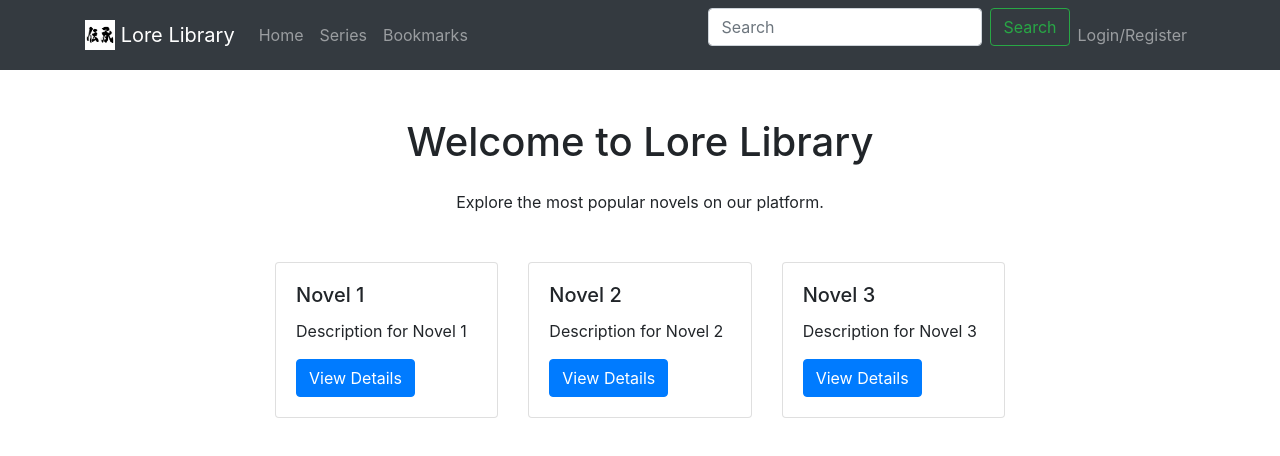
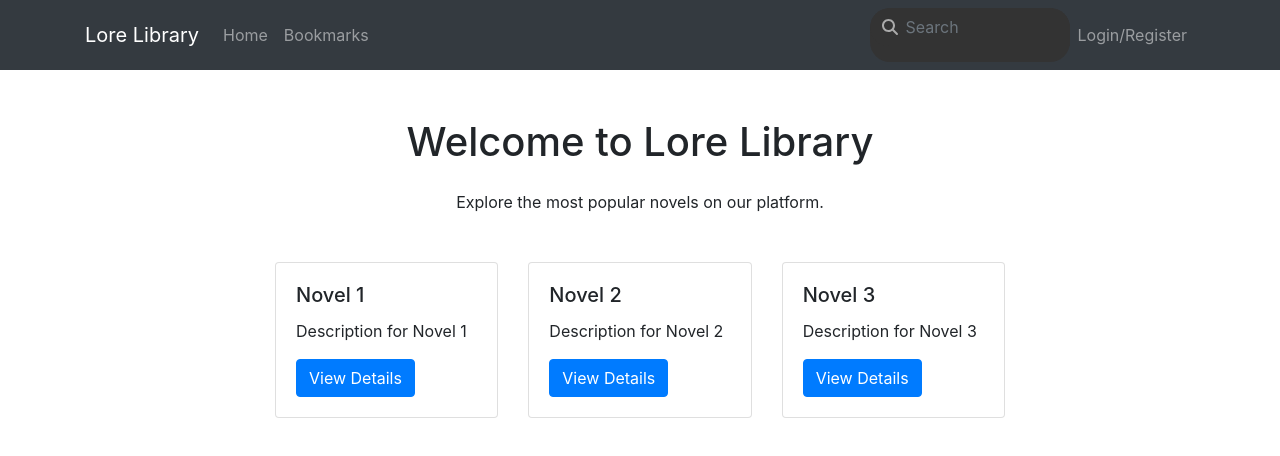
Before and after one commit to 20bhayward/NovelNet, a React app: page / in a window 1280 px wide. Shown: the top 456 px of the page. Built offline with nearby package versions, Linux system fonts and the light colour scheme.

Commit message:
Laptop work

```diff
--- a/package.json
+++ b/package.json
@@ -8,6 +8,9 @@
     "build": "webpack --mode production"
   },
   "dependencies": {
+    "@fortawesome/fontawesome-svg-core": "^6.5.2",
+    "@fortawesome/free-solid-svg-icons": "^6.5.2",
+    "@fortawesome/react-fontawesome": "^0.2.0",
     "bootstrap": "^4.6.2",
     "react": "^17.0.2",
     "react-bootstrap": "^1.6.6",
--- /dev/null
+++ b/src/components/Header/Header.css
@@ -0,0 +1,65 @@
+.search-form {
+    transition: width 0.3s ease-in-out;
+    overflow: hidden;
+    width: 200px;
+    background-color: #333;
+    border-radius: 20px;
+    display: flex;
+    align-items: center;
+  }
+
+  .search-form.expanded {
+    width: 400px;
+  }
+
+  .search-input-container {
+    display: flex;
+    align-items: center;
+    flex: 1;
+    background-color: #333;
+    border-radius: 20px;
+    transition: width 0.3s ease-in-out;
+    width: 100%;
+  }
+
+  .search-input-container.expanded {
+    width: 400px;
+  }
+
+  .search-input {
+    background-color: transparent;
+    border: none;
+    color: #fff;
+    padding: 0.25rem 0.25rem;
+    flex: 1;
+    transition: width 0.3s ease-in-out, padding-left 0.3s ease-in-out;
+    width: 100%;
+  }
+
+  .search-input:focus {
+    outline: none;
+  }
+
+  .search-input.expanded {
+    padding-left: 2rem;
+    width: 400px;
+  }
+
+  .search-icon {
+    color: #aaa;
+    padding: 0.25rem 0.25rem;
+    cursor: pointer;
+    display: flex;
+    align-items: center;
+    margin-left: 0.5rem;
+    transition: color 0.3s ease-in-out;
+  }
+
+  .search-icon.expanded {
+    color: #fff;
+  }
+
+  .profile-icon {
+    font-size: 1.2rem;
+    margin-right: 0.5rem;
+  }
--- a/src/components/Header/Header.tsx
+++ b/src/components/Header/Header.tsx
@@ -1,51 +1,96 @@
-import React from 'react';
-import { Navbar, Nav, Form, FormControl, Button, Container } from 'react-bootstrap';
-import { Link } from 'react-router-dom';
+import React, { useState, useRef, useEffect } from 'react';
+import { Navbar, Nav, Form, FormControl, Container } from 'react-bootstrap';
+import { Link, useNavigate } from 'react-router-dom';
+import { FontAwesomeIcon } from '@fortawesome/react-fontawesome';
+import { faSearch, faUserCircle } from '@fortawesome/free-solid-svg-icons';
+import './Header.css';
 
 const Header: React.FC = () => {
   const isLoggedIn = false; // Replace with your actual authentication logic
+  const [searchExpanded, setSearchExpanded] = useState(false);
+  const [searchTerm, setSearchTerm] = useState('');
+  const navigate = useNavigate();
+  const searchFormRef = useRef<HTMLDivElement>(null);
+
+  const handleSearch = (e: React.FormEvent<HTMLFormElement>) => {
+    e.preventDefault();
+    if (searchTerm.trim()) {
+      navigate(`/search?q=${encodeURIComponent(searchTerm.trim())}`);
+    }
+  };
+
+  const handleSearchIconClick = () => {
+    if (searchTerm.trim()) {
+      navigate(`/search?q=${encodeURIComponent(searchTerm.trim())}`);
+    } else {
+      toggleSearchExpanded();
+    }
+  };
+
+  const toggleSearchExpanded = () => {
+    setSearchExpanded(!searchExpanded);
+  };
+
+  const handleClickOutside = (event: MouseEvent) => {
+    if (searchFormRef.current && !searchFormRef.current.contains(event.target as Node)) {
+      setSearchExpanded(false);
+    }
+  };
+
+  useEffect(() => {
+    document.addEventListener('mousedown', handleClickOutside);
+    return () => {
+      document.removeEventListener('mousedown', handleClickOutside);
+    };
+  }, []);
 
   return (
     <Navbar bg="dark" variant="dark" expand="lg" className="mb-4">
-      <Container>
-        <Navbar.Brand as={Link} to="/">
-          <img
-            src="src/components/Header/Logo.png"
-            width="30"
-            height="30"
-            className="d-inline-block align-top"
-          />{' '}
+      <Container className="d-flex align-items-center">
+        <Navbar.Brand as={Link} to="/" onClick={toggleSearchExpanded} className="d-flex align-items-center">
           Lore Library
         </Navbar.Brand>
         <Navbar.Toggle aria-controls="basic-navbar-nav" />
-        <Navbar.Collapse id="basic-navbar-nav">
+        <Navbar.Collapse id="basic-navbar-nav" className="d-flex align-items-center">
           <Nav className="mr-auto">
             <Nav.Link as={Link} to="/">
               Home
-            </Nav.Link>
-            <Nav.Link as={Link} to="/series">
-              Series
             </Nav.Link>
             <Nav.Link as={Link} to="/bookmarks">
               Bookmarks
             </Nav.Link>
           </Nav>
-          <Form inline>
-            <FormControl type="text" placeholder="Search" className="mr-sm-2" />
-            <Button variant="outline-success">Search</Button>
-          </Form>
+          <div ref={searchFormRef} className={`search-form ${searchExpanded ? 'expanded' : ''}`}>
+            <Form inline onSubmit={handleSearch} className="d-flex align-items-center">
+              <div className="search-input-container d-flex align-items-center">
+                <FontAwesomeIcon
+                  icon={faSearch}
+                  className={`search-icon ${searchExpanded ? 'expanded' : ''}`}
+                  onClick={handleSearchIconClick}
+                />
+                <FormControl
+                  type="text"
+                  placeholder="Search"
+                  className={`search-input ${searchExpanded ? 'expanded' : ''}`}
+                  value={searchTerm}
+                  onChange={(e) => setSearchTerm(e.target.value)}
+                  onClick={toggleSearchExpanded}
+                />
+              </div>
+            </Form>
+          </div>
           <Nav>
             {isLoggedIn ? (
               <>
-                <Nav.Link as={Link} to="/profile">
-                  Profile
+                <Nav.Link as={Link} to="/profile" className="d-flex align-items-center">
+                  <FontAwesomeIcon icon={faUserCircle} className="profile-icon" />
                 </Nav.Link>
-                <Nav.Link as={Link} to="/logout">
+                <Nav.Link as={Link} to="/logout" className="d-flex align-items-center">
                   Logout
                 </Nav.Link>
               </>
             ) : (
-              <Nav.Link as={Link} to="/login">
+              <Nav.Link as={Link} to="/login" className="d-flex align-items-center">
                 Login/Register
               </Nav.Link>
             )}
```
Also changed, not shown: src/components/Header/Icon.webp (added), src/fontawesome.ts (added), 1 other file (tests, documents, lock files or other folders).
